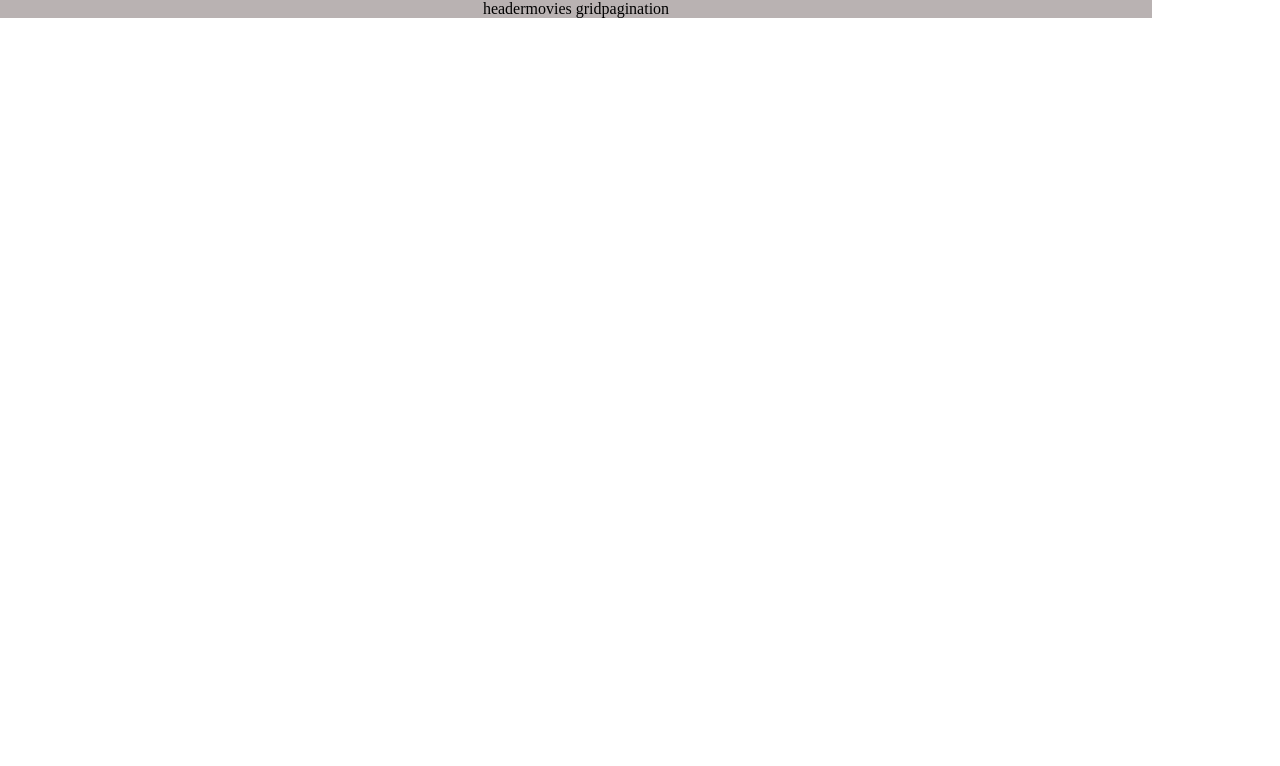
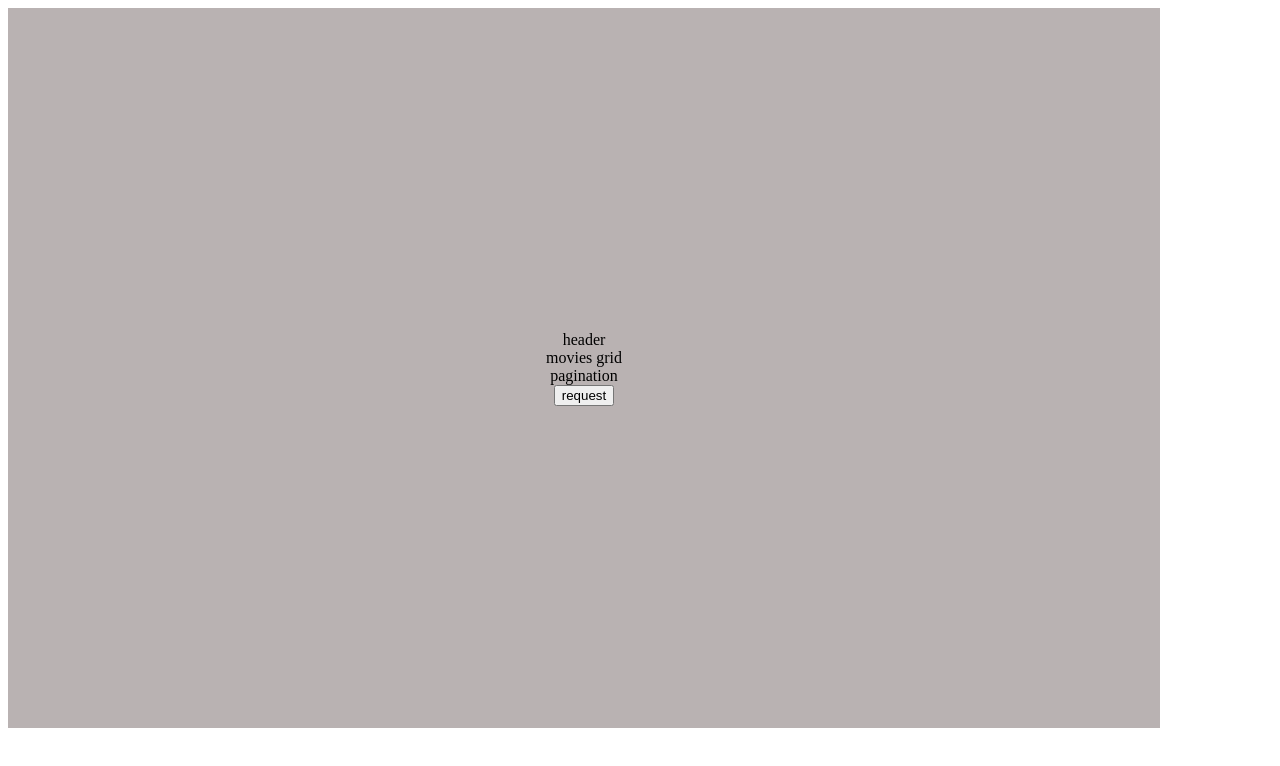
Before and after one commit to vanyakulinich/MovieGrid-Preact, a Preact app: page / in a window 1280 px wide. Shown: the top 766 px of the page. Built offline with nearby package versions, Linux system fonts and the light colour scheme.

Commit message:
axios added

```diff
--- a/package.json
+++ b/package.json
@@ -19,6 +19,7 @@
   "author": "k1r0s",
   "license": "MIT",
   "dependencies": {
+    "axios": "^0.18.0",
     "preact": "~8.2.6",
     "typescript": "~2.5.3"
   },
--- a/src/index.css
+++ b/src/index.css
@@ -1,4 +1,4 @@
-body {
+#root {
   margin: 0;
   padding: 0;
   height: 100vh;
--- a/src/layout/Layout.tsx
+++ b/src/layout/Layout.tsx
@@ -2,16 +2,22 @@ import { h, Component } from "preact";
 import { Header, Grid, Pagination } from '../components';
 import './styles.css';
 
+import {request} from '../utils/axios';
+
 export default class Layout extends Component<any, any> {
 
-  render() {
+  public sendRequest = () => {
+    request(3)
+  }
+
+  public render() {
     return (
      <div class = 'container'>
       <Header/>
       <Grid/>
       <Pagination/>
 
-
+      <button onClick={this.sendRequest}>request</button>
 
 
 
--- a/src/layout/styles.css
+++ b/src/layout/styles.css
@@ -4,5 +4,6 @@
   display: flex;
   align-items: center;
   justify-content: center;
+  flex-direction: column;
   background-color: rgba(161, 151, 151, 0.74);
 }
--- /dev/null
+++ b/src/utils/axios/config.ts
@@ -0,0 +1 @@
+export const KEY: string = '?api_key=ebea8cfca72fdff8d2624ad7bbf78e4c';
--- /dev/null
+++ b/src/utils/axios/index.ts
@@ -0,0 +1 @@
+export {default as request} from './request';
--- /dev/null
+++ b/src/utils/axios/instance.ts
@@ -0,0 +1,5 @@
+import axios from 'axios';
+
+export const axiosInstance = axios.create({
+  baseURL: 'http://api.themoviedb.org/3/movie',
+})
--- /dev/null
+++ b/src/utils/axios/request.ts
@@ -0,0 +1,10 @@
+import {axiosInstance} from './instance';
+import { KEY } from './config';
+
+const request = (page) => (
+  axiosInstance.get(`now_playing${KEY}&page=${page}`)
+    .then(response=> console.log(response))
+    .catch(error=>console.log(error))
+);
+
+export default request;
```
Also changed, not shown: 1 other file (tests, documents, lock files or other folders).
